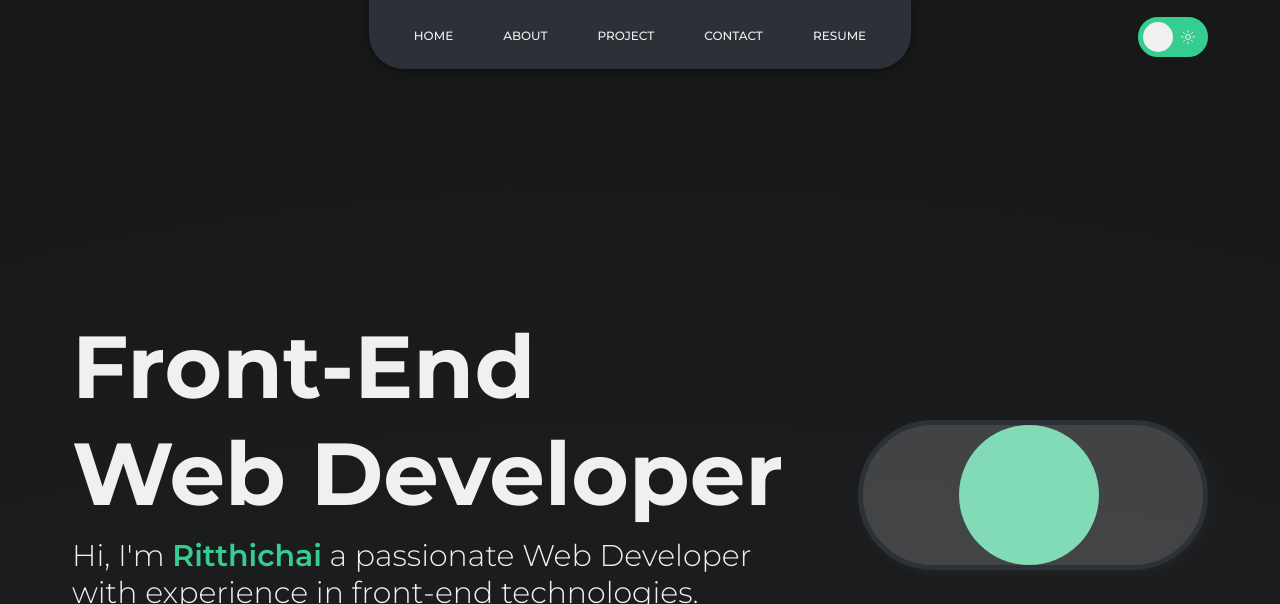
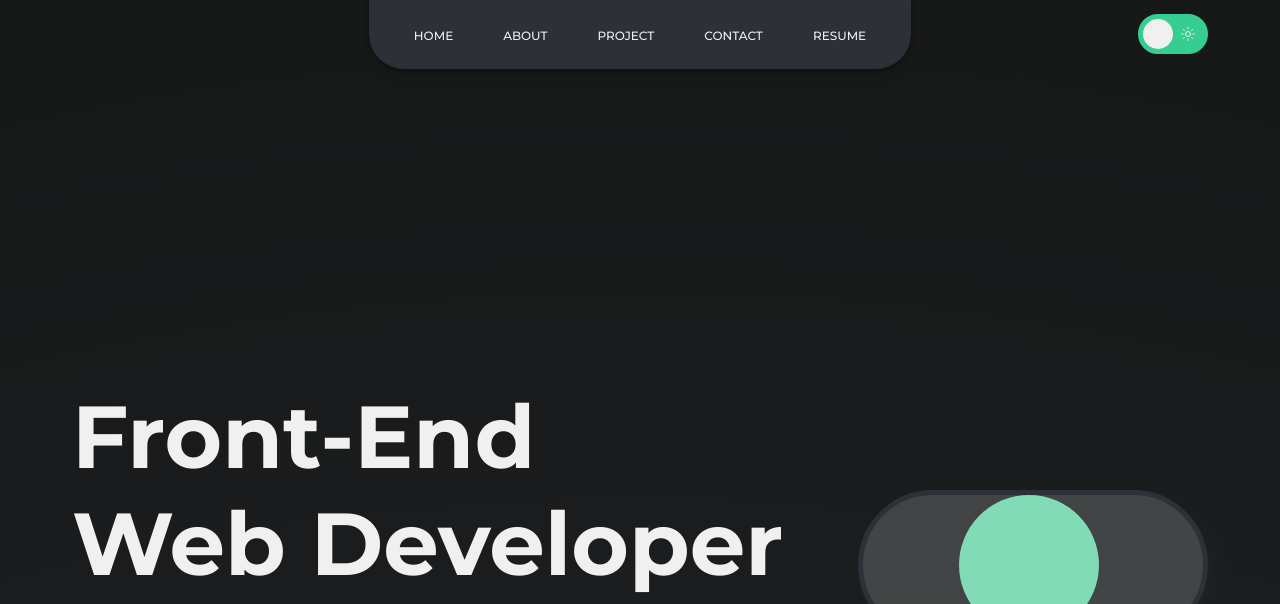
Before and after one commit to RitcBoss/PWEB-Portfolio-t2, a plain HTML site: page index.html in a window 1280 px wide. Shown: the top 604 px of the page. Drawn offline with nearby package versions, Linux system fonts and the light colour scheme.

Commit message:
Add files via upload

```diff
--- a/CSS/Header.css
+++ b/CSS/Header.css
@@ -16,6 +16,7 @@ header .container .nav-bar {
     display: flex;
     justify-content: center;
     align-items: center;
+    padding-bottom: 70px;
 }
 
 header .container .nav-bar ul {
@@ -72,7 +73,7 @@ header .container .nav-bar ul li a:hover>.line-show {
     align-items: center;
     position: absolute;
     right: 0;
-    top: 25%;
+    top: 10%;
 }
 
 .mode .mode-container {
```
